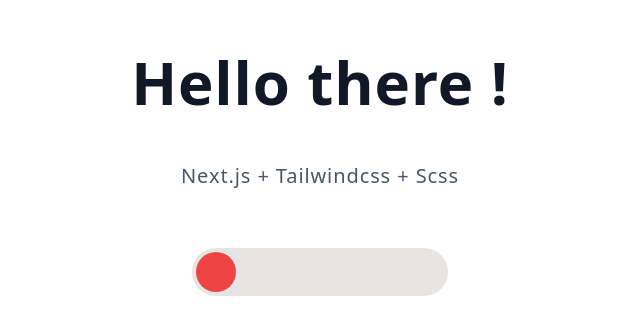
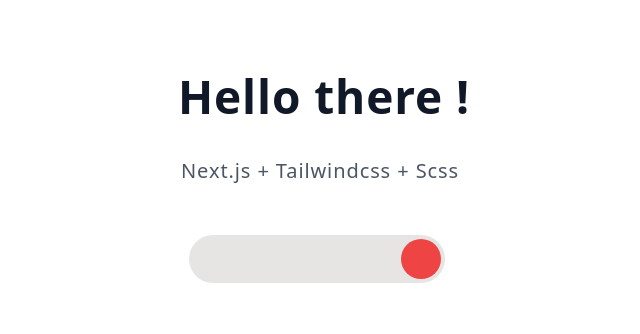
Before and after one commit to chxmeleon/NTS.next, a Next.js app: page / in a window 1280 px wide. Shown: the part 210-544 px from the top of the page, without its empty margins (320-960 px from the left). Built offline with nearby package versions, Linux system fonts and the light colour scheme.

Commit message:
[FEATURE] change dark mode

```diff
--- a/package.json
+++ b/package.json
@@ -10,6 +10,7 @@
   },
   "dependencies": {
     "next": "12.2.3",
+    "next-themes": "^0.2.0",
     "react": "18.2.0",
     "react-dom": "18.2.0"
   },
--- a/src/pages/_app.tsx
+++ b/src/pages/_app.tsx
@@ -1,8 +1,13 @@
 import '../styles/globals.scss'
 import type { AppProps } from 'next/app'
+import { ThemeProvider } from 'next-themes'
 
 function MyApp({ Component, pageProps }: AppProps) {
-  return <Component {...pageProps} />
+  return (
+    <ThemeProvider attribute="class" defaultTheme="system">
+      <Component {...pageProps} />
+    </ThemeProvider>
+  )
 }
 
 export default MyApp
--- a/src/pages/index.tsx
+++ b/src/pages/index.tsx
@@ -1,14 +1,14 @@
 import type { NextPage } from 'next'
+import { useTheme } from 'next-themes';
 import Head from 'next/head'
 import { useState, useEffect } from 'react'
 
 const Home: NextPage = () => {
-  const [toggle, setToggle] = useState(false)
-  const handleToggleTheme = () => {setToggle((prev) => !prev)}
-
-  useEffect(() => {
-    document.body.classList.toggle('dark', toggle);
-  },[toggle])
+  const [mounted, setMounted] = useState(false)
+  const { theme, setTheme, resolvedTheme } = useTheme()
+  const toggle = mounted && (theme === 'dark' || resolvedTheme === 'dark')
+  const handleTheme = () => setTheme(theme === 'dark' || resolvedTheme === 'dark' ? 'light' : 'dark')
+  useEffect(() => {setMounted(true)}, [])
 
   return (
     <div>
@@ -21,11 +21,11 @@ const Home: NextPage = () => {
         <div className="greeting-container">
           <h1 className="greeting-title">Hello there !</h1>
           <p className="greeting-content">Next.js + Tailwindcss + Scss</p>
-          <div className="p-8">
+          <div className="py-6 pr-1.5">
             <label className="switch">
-              <input type="checkbox" checked={toggle} onChange={handleToggleTheme}></input>
+              <input type="checkbox" checked={mounted} onChange={handleTheme}></input>
               <span className={`${toggle ? "bg-zinc-50": "bg-stone-200"} switch-slider`}>
-               <span className={toggle ? "switch-btn-off" : "switch-btn-on"}></span>
+               <span className={toggle && (theme === 'dark' || resolvedTheme === 'dark') ? "switch-btn-on" : "switch-btn-off"}></span>
               </span>
             </label>
           </div>
--- a/src/styles/globals.scss
+++ b/src/styles/globals.scss
@@ -2,40 +2,4 @@
 @tailwind components;
 @tailwind utilities;
 
-.switch-btn {
-  @apply absolute w-10 h-10 content-[''] left-1 bottom-1 transition-all ease-in-out duration-500 rounded-full;
-}
-
-.main-container {
-  @apply relative w-full h-screen flex justify-center items-center dark:bg-gray-900;
-
-  .greeting-container {
-    @apply prose md:prose-lg m-auto text-center tracking-wider text-gray-600 dark:text-orange-100;
-
-    .greeting-title {
-      @apply text-6xl font-bold hover:text-indigo-700 dark:text-amber-50 hover:cursor-default;
-    }
-
-    .greeting-content {
-      @apply text-xl font-medium hover:text-orange-600 dark:hover:text-yellow-300 hover:cursor-default;
-    }
-  }
-
-  .switch {
-    @apply relative inline-block w-64 h-12 p-2 rounded-xl;
-    input {
-      @apply w-0 h-0 opacity-0;
-    }
-    .switch-slider {
-      @apply absolute inset-0 rounded-3xl cursor-pointer;
-
-      .switch-btn-on {
-        @apply switch-btn bg-red-500 translate-x-0;
-      }
-
-      .switch-btn-off {
-        @apply switch-btn bg-yellow-400 translate-x-52;
-      }
-    }
-  }
-}
+@import './index.scss';
--- /dev/null
+++ b/src/styles/index.scss
@@ -0,0 +1,37 @@
+.switch-btn {
+  @apply absolute w-10 h-10 content-[''] left-1 bottom-1 transition-all ease-in-out duration-500 rounded-full;
+}
+
+.main-container {
+  @apply relative w-full h-screen flex justify-center items-center dark:bg-gray-900;
+
+  .greeting-container {
+    @apply prose md:prose-lg m-auto text-center tracking-wider text-gray-600 dark:text-orange-100;
+
+    .greeting-title {
+      @apply pl-2 text-[46px] font-bold hover:text-indigo-700 dark:text-amber-50 hover:cursor-default dark:hover:text-indigo-500;
+    }
+
+    .greeting-content {
+      @apply text-xl font-medium hover:text-orange-600 dark:hover:text-yellow-300 hover:cursor-default;
+    }
+  }
+
+  .switch {
+    @apply relative inline-block w-64 h-12 p-2 rounded-xl;
+    input {
+      @apply w-0 h-0 opacity-0;
+    }
+    .switch-slider {
+      @apply absolute inset-0 rounded-3xl cursor-pointer;
+
+      .switch-btn-on {
+        @apply switch-btn bg-yellow-400 translate-x-0;
+      }
+
+      .switch-btn-off {
+        @apply switch-btn bg-red-500 translate-x-52;
+      }
+    }
+  }
+}
```
Also changed, not shown: 1 other file (tests, documents, lock files or other folders).
